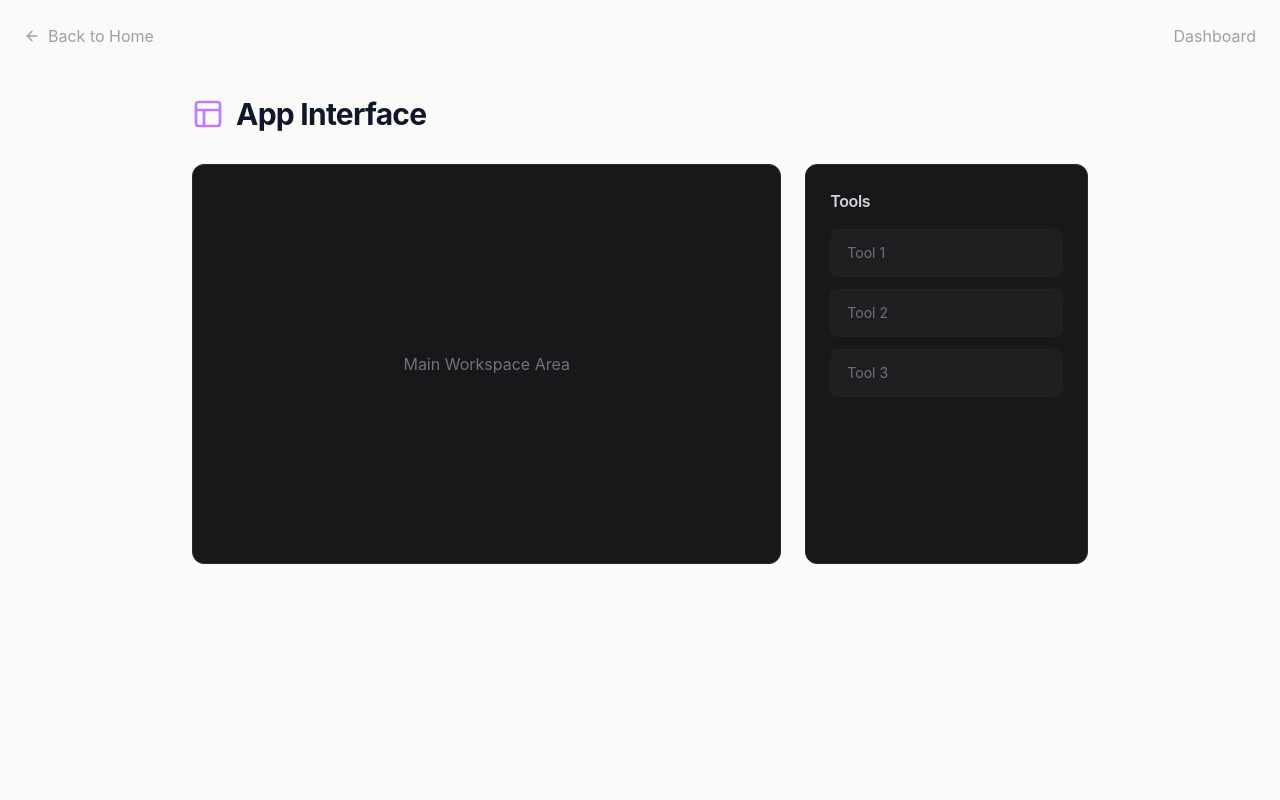
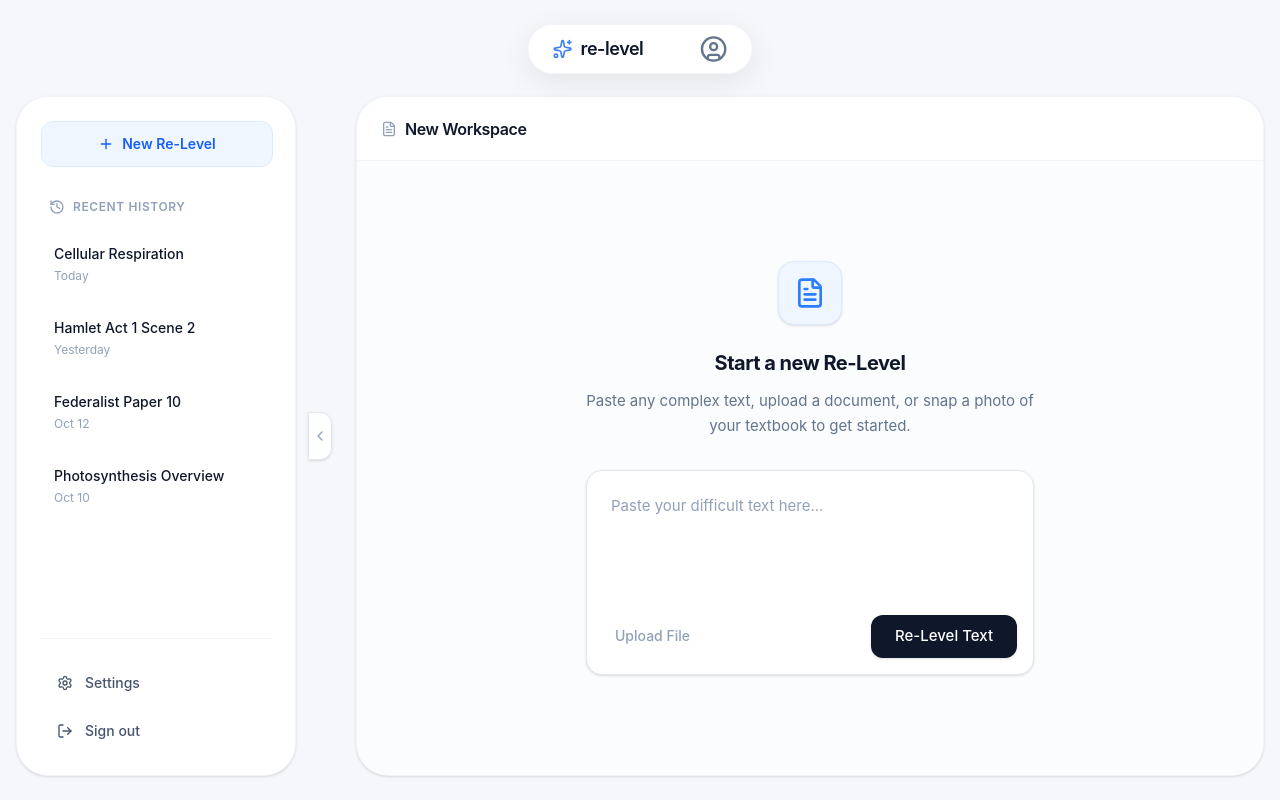
Before and after one commit to bhaveshpatil093/re-level, a React (Vite) app: page /app in a window 1280 px wide. Built offline with nearby package versions, Linux system fonts and the light colour scheme.

Commit message:
Build App layout screen with sidebar and workspace

```diff
--- a/src/components/Navbar.jsx
+++ b/src/components/Navbar.jsx
@@ -1,8 +1,8 @@
 import React, { useState } from 'react'
 import { Link } from 'react-router-dom'
-import { Menu, X, Sparkles } from 'lucide-react'
+import { Menu, X, Sparkles, UserCircle } from 'lucide-react'
 
-export function Navbar() {
+export function Navbar({ isApp = false }) {
   const [isOpen, setIsOpen] = useState(false)
 
   const navLinks = [
@@ -24,6 +24,7 @@ export function Navbar() {
           </Link>
 
           {/* Desktop Nav */}
+          {!isApp && (
             <nav className="hidden md:flex items-center gap-8">
               {navLinks.map((link) => (
                 <a
@@ -35,8 +36,15 @@ export function Navbar() {
                 </a>
               ))}
             </nav>
+          )}
 
           {/* Desktop Actions */}
+          <div className="flex items-center shrink-0">
+            {isApp ? (
+              <button className="text-slate-500 hover:text-navy transition-colors px-2">
+                <UserCircle className="w-7 h-7" />
+              </button>
+            ) : (
               <div className="hidden md:flex items-center shrink-0">
                 <Link
                   to="/login"
@@ -45,9 +53,12 @@ export function Navbar() {
                   Sign in
                 </Link>
               </div>
+            )}
+          </div>
 
           {/* Mobile menu button */}
-          <div className="flex items-center md:hidden pr-2">
+          {!isApp && (
+            <div className="flex items-center md:hidden pr-2 ml-4 border-l border-slate-100 pl-4">
               <button
                 onClick={() => setIsOpen(!isOpen)}
                 className="text-slate-600 hover:text-navy transition-colors"
@@ -57,11 +68,12 @@ export function Navbar() {
                 {isOpen ? <X className="w-6 h-6" /> : <Menu className="w-6 h-6" />}
               </button>
             </div>
+          )}
         </div>
       </header>
 
       {/* Mobile Nav Overlay */}
-      {isOpen && (
+      {(!isApp && isOpen) && (
         <div className="fixed inset-0 z-40 bg-white/95 backdrop-blur-sm md:hidden flex flex-col pt-24 px-6">
           <div className="flex flex-col space-y-6 text-center">
             {navLinks.map((link) => (
--- a/src/pages/AppPage.jsx
+++ b/src/pages/AppPage.jsx
@@ -1,47 +1,118 @@
-import { motion } from 'framer-motion'
-import { Link } from 'react-router-dom'
-import { ArrowLeft, Layout } from 'lucide-react'
+import React, { useState } from 'react';
+import { Navbar } from '../components/Navbar';
+import { History, Plus, ChevronLeft, ChevronRight, FileText, Settings, LogOut } from 'lucide-react';
+import { motion } from 'framer-motion';
 
 export default function AppPage() {
+  const [sidebarOpen, setSidebarOpen] = useState(true);
+
+  // Mock history data
+  const history = [
+    { id: 1, title: 'Cellular Respiration', date: 'Today' },
+    { id: 2, title: 'Hamlet Act 1 Scene 2', date: 'Yesterday' },
+    { id: 3, title: 'Federalist Paper 10', date: 'Oct 12' },
+    { id: 4, title: 'Photosynthesis Overview', date: 'Oct 10' },
+  ];
+
   return (
-    <div className="min-h-screen p-6">
-      <nav className="flex items-center justify-between mb-12">
-        <Link to="/" className="inline-flex items-center gap-2 text-zinc-400 hover:text-white transition-colors">
-          <ArrowLeft className="w-4 h-4" />
-          Back to Home
-        </Link>
-        <Link to="/dashboard" className="text-zinc-400 hover:text-white transition-colors">
-          Dashboard
-        </Link>
-      </nav>
+    <div className="min-h-screen bg-[#F5F7FA] font-sans flex flex-col h-screen overflow-hidden">
+      <Navbar isApp={true} />
 
-      <motion.div
-        initial={{ opacity: 0, scale: 0.95 }}
-        animate={{ opacity: 1, scale: 1 }}
-        transition={{ duration: 0.4 }}
-        className="max-w-4xl mx-auto"
-      >
-        <div className="flex items-center gap-3 mb-8">
-          <Layout className="w-8 h-8 text-purple-400" />
-          <h1 className="text-3xl font-bold">App Interface</h1>
+      {/* Main Layout Area */}
+      <div className="flex flex-1 pt-24 pb-6 px-4 gap-6 max-w-[1400px] mx-auto w-full h-full box-border relative z-0">
+
+        {/* Sidebar */}
+        <motion.div
+          initial={false}
+          animate={{ width: sidebarOpen ? 280 : 0, opacity: sidebarOpen ? 1 : 0 }}
+          className="bg-white rounded-[2rem] shadow-sm border border-slate-100 flex flex-col shrink-0 relative h-full hidden md:flex overflow-hidden"
+        >
+          <div className="p-6 flex flex-col h-full w-[280px]">
+            <button className="flex items-center gap-2 bg-blue-50 text-blue-600 hover:bg-blue-100 transition-colors rounded-xl px-4 py-3 font-semibold text-sm mb-8 w-full justify-center border border-blue-100 hover:scale-105 active:scale-95 duration-200">
+              <Plus className="w-4 h-4" />
+              New Re-Level
+            </button>
+
+            <div className="flex items-center gap-2 text-slate-400 font-semibold text-xs uppercase tracking-wider mb-4 px-2">
+              <History className="w-4 h-4" />
+              Recent History
+            </div>
+
+            <div className="flex-1 overflow-y-auto space-y-2 no-scrollbar px-2 -mx-2">
+              {history.map((item) => (
+                <button key={item.id} className="w-full text-left px-3 py-3 rounded-xl hover:bg-slate-50 transition-colors group flex flex-col border border-transparent hover:border-slate-100">
+                  <span className="font-medium text-navy text-sm truncate group-hover:text-blue-600 transition-colors w-full">{item.title}</span>
+                  <span className="text-xs text-slate-400 mt-1">{item.date}</span>
+                </button>
+              ))}
+            </div>
+
+            <div className="mt-auto pt-6 border-t border-slate-100 space-y-2">
+              <button className="w-full flex items-center gap-3 px-4 py-2.5 rounded-xl hover:bg-slate-50 text-slate-600 hover:text-navy transition-colors font-medium text-sm">
+                <Settings className="w-4 h-4" /> Settings
+              </button>
+              <button className="w-full flex items-center gap-3 px-4 py-2.5 rounded-xl hover:bg-rose-50 text-slate-600 hover:text-rose-600 transition-colors font-medium text-sm">
+                <LogOut className="w-4 h-4" /> Sign out
+              </button>
+            </div>
+          </div>
+        </motion.div>
+
+        {/* Sidebar Toggle for Desktop */}
+        <div className="hidden md:flex items-center h-full relative -ml-3 z-10">
+          <button
+            onClick={() => setSidebarOpen(!sidebarOpen)}
+            className="w-6 h-12 bg-white border border-slate-200 rounded-r-xl shadow-sm flex items-center justify-center hover:bg-slate-50 text-slate-400 hover:text-navy transition-colors"
+          >
+            {sidebarOpen ? <ChevronLeft className="w-4 h-4" /> : <ChevronRight className="w-4 h-4" />}
+          </button>
         </div>
 
-        <div className="grid grid-cols-1 md:grid-cols-3 gap-6">
-          <div className="col-span-2 bg-zinc-900 border border-zinc-800 rounded-xl p-8 min-h-[400px] flex items-center justify-center">
-            <p className="text-zinc-500">Main Workspace Area</p>
+        {/* Main Content Area */}
+        <div className="flex-1 bg-white rounded-[2rem] shadow-sm border border-slate-100 flex flex-col overflow-hidden relative h-full">
+          {/* Header */}
+          <div className="h-16 border-b border-slate-100 flex items-center px-6 shrink-0 bg-white/50 backdrop-blur-sm z-10 justify-between">
+            <h2 className="font-semibold text-navy flex items-center gap-2">
+              <FileText className="w-4 h-4 text-slate-400" />
+              New Workspace
+            </h2>
+
+            {/* Mobile Sidebar Toggle */}
+            <button className="md:hidden text-slate-500 bg-slate-50 p-2 rounded-lg border border-slate-100">
+              <History className="w-5 h-5" />
+            </button>
           </div>
-          <div className="bg-zinc-900 border border-zinc-800 rounded-xl p-6">
-            <h2 className="font-semibold mb-4 text-zinc-300">Tools</h2>
-            <div className="space-y-3">
-              {[1, 2, 3].map((i) => (
-                <div key={i} className="h-12 bg-zinc-800/50 rounded-lg border border-zinc-800/50 flex items-center px-4">
-                  <span className="text-sm text-zinc-500">Tool {i}</span>
+
+          {/* Workspace Area */}
+          <div className="flex-1 bg-slate-50/50 p-6 lg:p-10 overflow-y-auto flex items-center justify-center">
+            <div className="text-center max-w-md w-full">
+              <div className="w-16 h-16 bg-blue-50 text-blue-500 rounded-2xl flex items-center justify-center mx-auto mb-6 shadow-sm border border-blue-100">
+                <FileText className="w-8 h-8" />
+              </div>
+              <h3 className="text-xl font-bold text-navy mb-3">Start a new Re-Level</h3>
+              <p className="text-slate-500 mb-8 leading-relaxed text-[15px]">
+                Paste any complex text, upload a document, or snap a photo of your textbook to get started.
+              </p>
+
+              <div className="bg-white p-2 rounded-2xl shadow-sm border border-slate-200 flex flex-col gap-2 focus-within:border-blue-300 focus-within:ring-4 focus-within:ring-blue-50 transition-all duration-200 hover:shadow-md">
+                <textarea
+                  className="w-full h-32 resize-none bg-transparent outline-none p-4 text-slate-700 placeholder-slate-400 text-[15px]"
+                  placeholder="Paste your difficult text here..."
+                ></textarea>
+                <div className="flex justify-between items-center px-2 pb-2">
+                  <button className="text-slate-400 hover:text-navy px-3 py-2 text-sm font-medium transition-colors rounded-lg hover:bg-slate-50">
+                    Upload File
+                  </button>
+                  <button className="bg-navy text-white px-6 py-2.5 rounded-xl font-medium text-[15px] hover:bg-slate-800 transition-colors shadow-sm hover:shadow active:scale-95 duration-200">
+                    Re-Level Text
+                  </button>
                 </div>
-              ))}
+              </div>
             </div>
           </div>
         </div>
-      </motion.div>
+
+      </div>
     </div>
-  )
+  );
 }
```
Lines whose indentation alone changed are shown as unchanged.
